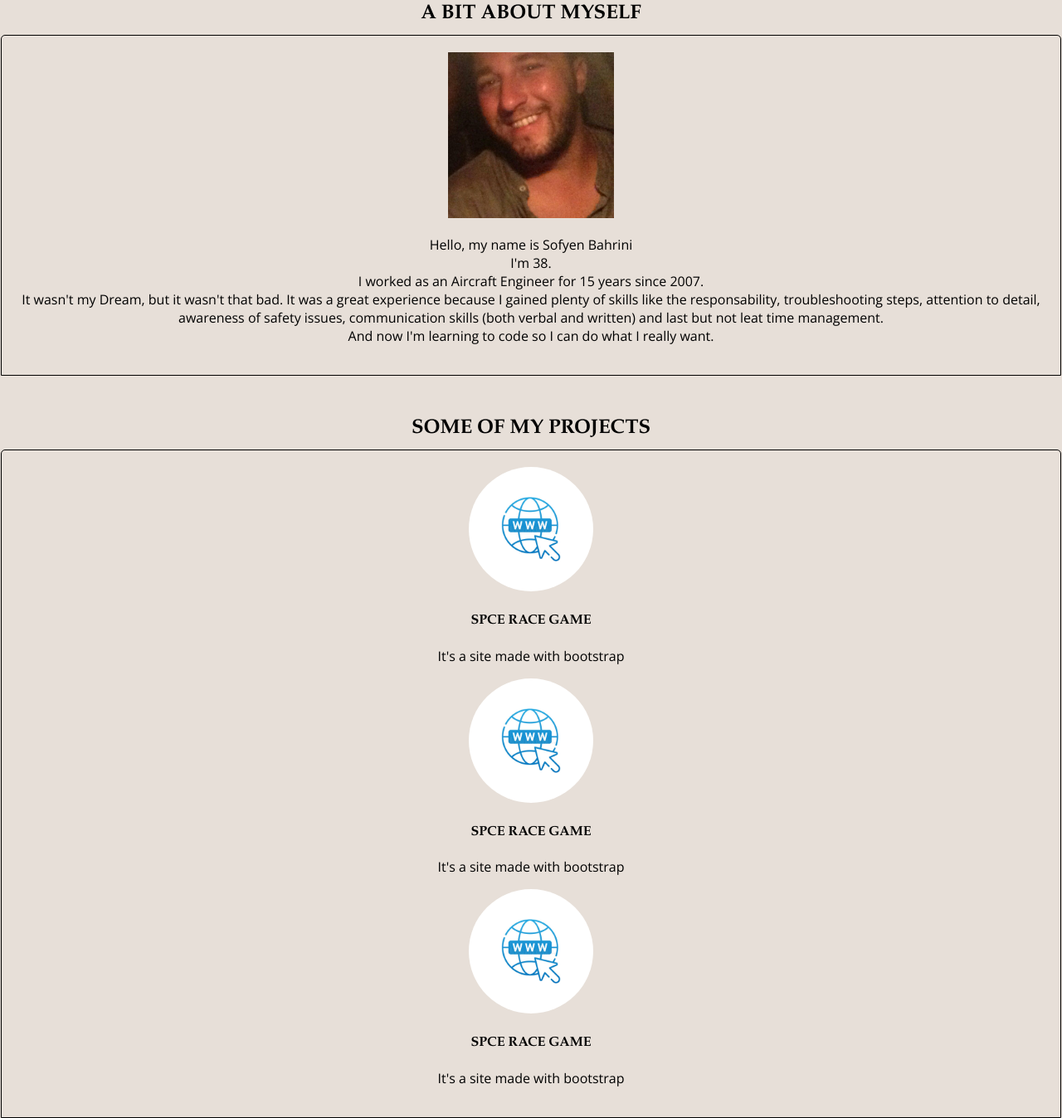
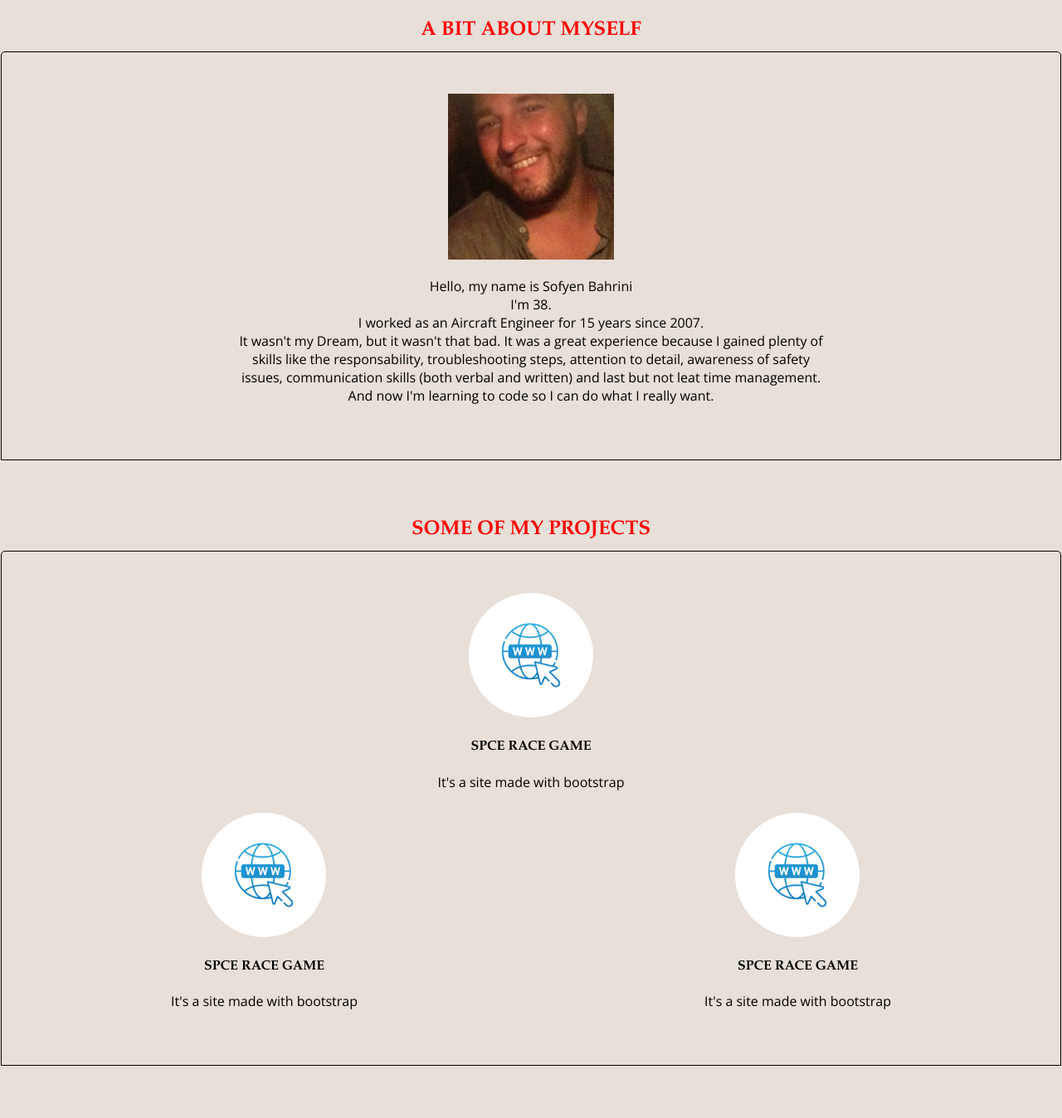
Before and after one commit to SofyenBhr/SofyenBhr.github.io, a plain HTML site: page index.html in a window 1280 px wide. Shown: the part 345-1693 px from the top of the page at 83% size. Drawn offline with Linux system fonts and the light colour scheme.

Commit message:
finish the small tablet style

```diff
--- a/resources/css/style.css
+++ b/resources/css/style.css
@@ -16,7 +16,7 @@ body {
     font-family: Open-sans;
 }
 h2 {
-    margin: 50px 0 10px 0;
+    margin: 70px 0 10px 0;
 }
 h2, h4 {
     text-transform: uppercase;
@@ -97,7 +97,7 @@ nav a:active {
 #about {
     border: 1px solid black;
     border-radius: 5px 5px 0 0;
-    padding: 20px 0;
+    padding: 50px 0;
 }
 #about .about-img {
     width: 200px;
@@ -107,12 +107,17 @@ nav a:active {
     width: 100%;
     height: auto;
 }
+#about .about-text {
+    width: 80%;
+    max-width: 720px;
+    margin: auto;
+}
 
 /* PORTFOLIO */
 #portfolio {
     border: 1px solid black;
     border-radius: 5px 5px 0 0;
-    padding: 20px 0;
+    padding: 50px 0;
 }
 #portfolio a {
     color: black;
@@ -120,6 +125,7 @@ nav a:active {
 }
 #portfolio img {
     width: 150px;
+    height: auto;
     border-radius: 50%;
 }
 
@@ -127,26 +133,28 @@ nav a:active {
 #skills {
     border: 1px solid black;
     border-radius: 5px 5px 0 0;
-    padding: 20px 0;
+    padding: 50px 0;
     display: grid;
     grid-template-columns: repeat(12, 1fr);
+    gap: 10px;
 }
 #skills div {
     grid-column: span 6;
 }
 #skills img {
     width: 150px;
+    height: auto;
 }
 
 /* CONTACT */
 #contact {
     border: 1px solid black;
     border-radius: 5px 5px 0 0;
-    padding: 20px 0;
+    padding: 50px 0;
 }
 #contact form {
-    width: 60%;
-    max-width: 400px;
+    width: 70%;
+    max-width: 720px;
     margin: 20px auto;
 }
 #contact input, #contact textarea {
@@ -181,3 +189,24 @@ footer {
 footer img {
     width: 20px;
 }
+
+/* SMALL TABLET */
+@media screen and (min-width: 576px) {
+    h2 {
+        color: red;
+    }
+    #portfolio {
+        display: grid;
+        grid-template-columns: repeat(12, 1fr);
+        gap: 10px;
+    }
+    #portfolio a:nth-child(1) {
+        grid-column: 5/9;
+    }
+    #portfolio a:nth-child(2) {
+        grid-column: 2/6;
+    }
+    #portfolio a:nth-child(3) {
+        grid-column: 8/12;
+    }
+}
```
